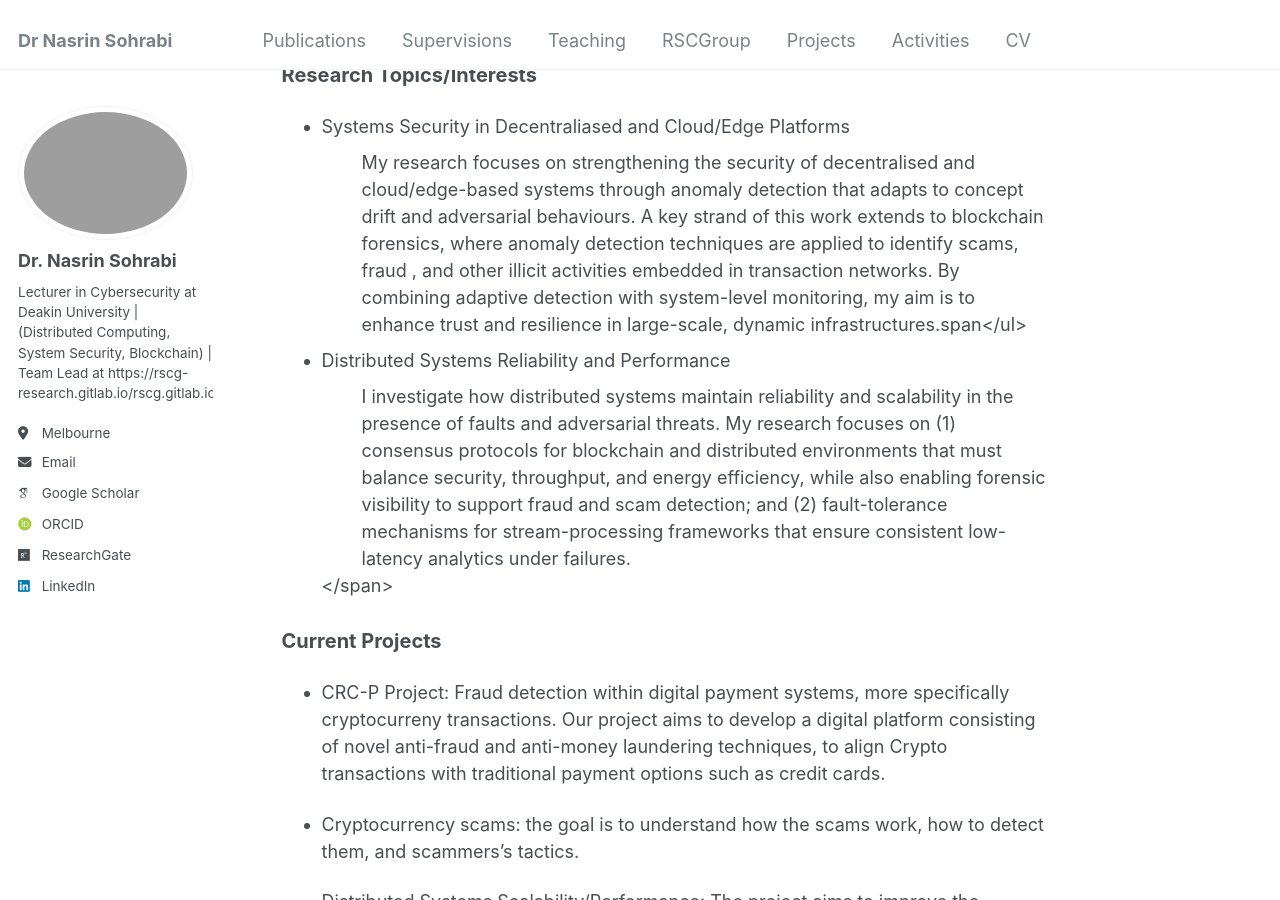
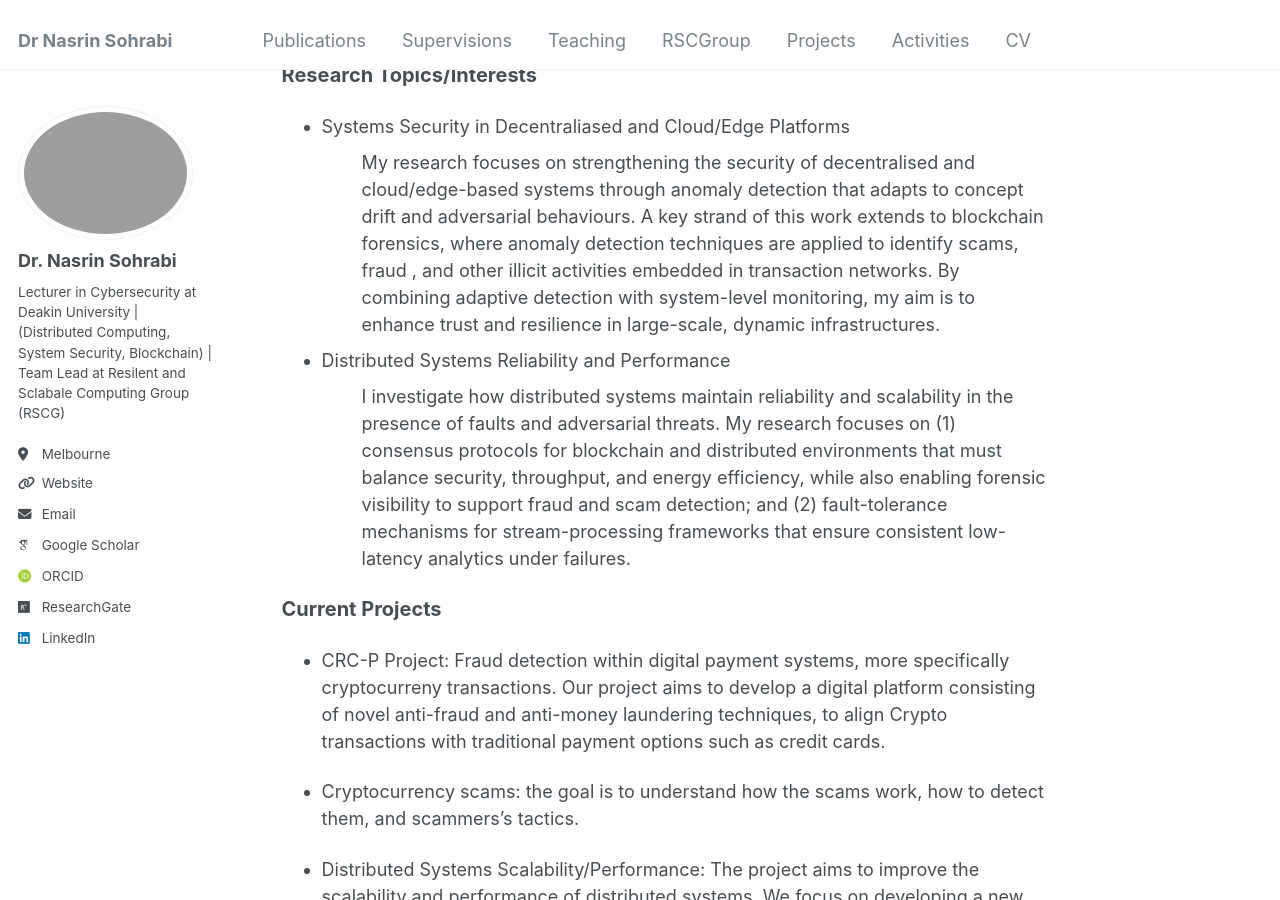
Before and after one commit to Nasrin-Sohrabi/Nasrin-Sohrabi.github.io, a Jekyll site: the page built from _pages/about.md, in a window 1280 px wide and 900 px high, scrolled down 880 px. Built offline with Jekyll 4.4.1, drawn with Linux system fonts in a browser that asks for light colours; some web fonts are replaced.

Commit message:
update the intro

```diff
--- a/_config.yml
+++ b/_config.yml
@@ -24,11 +24,11 @@ author:
   avatar           : "profile.png"
   name             : "Dr. Nasrin Sohrabi"
   pronouns         : # example: "she/her"
-  bio              : "Lecturer in Cybersecurity at Deakin University | (Distributed Computing, System Security, Blockchain) | Team Lead at https://rscg-research.gitlab.io/rscg.gitlab.io"
+  bio              : "Lecturer in Cybersecurity at Deakin University | (Distributed Computing, System Security, Blockchain) | Team Lead at Resilent and Sclabale Computing Group (RSCG)"
   area             : "(Distributed Computing, System Security, Blockchain)"
   location         : "Melbourne"
   employer         : #
-  uri              : #
+  uri              : "https://rscg-research.gitlab.io/rscg.gitlab.io"
   email            : "nasrin.sohrabi@deakin.edu.au"
 
 
--- a/_pages/about.md
+++ b/_pages/about.md
@@ -36,11 +36,11 @@ redirect_from:
 <span style=" text-align: justify;">
 
   * Systems Security in Decentraliased and Cloud/Edge Platforms
-    <ul><span style=" text-align: justify;">  My research focuses on strengthening the security of decentralised and cloud/edge-based systems through anomaly detection that adapts to concept drift and adversarial behaviours. A key strand of this work extends to blockchain forensics, where anomaly detection techniques are applied to <span style="font-style: bold"> identify scams, fraud </span>, and other illicit activities embedded in transaction networks. By combining adaptive detection with system-level monitoring, my aim is to enhance trust and resilience in large-scale, dynamic infrastructures.span</ul>
+    <ul><span style=" text-align: justify;">  My research focuses on strengthening the security of decentralised and cloud/edge-based systems through anomaly detection that adapts to concept drift and adversarial behaviours. A key strand of this work extends to blockchain forensics, where anomaly detection techniques are applied to <span style="font-style: bold"> identify scams, fraud </span>, and other illicit activities embedded in transaction networks. By combining adaptive detection with system-level monitoring, my aim is to enhance trust and resilience in large-scale, dynamic infrastructures.</span></ul>
 
   * Distributed Systems Reliability and Performance
       <ul> <span style=" text-align: justify;"> I investigate how distributed systems maintain reliability and scalability in the presence of faults and adversarial threats. My research focuses on (1) consensus protocols for blockchain and distributed environments that must balance security, throughput, and energy efficiency, while also enabling forensic visibility to support fraud and scam detection; and (2) fault-tolerance mechanisms for stream-processing frameworks that ensure consistent low-latency analytics under failures.</span></ul>
- </span>
+
 
 <span style="font-size:20px;">Current Projects</span>
 ======
```
